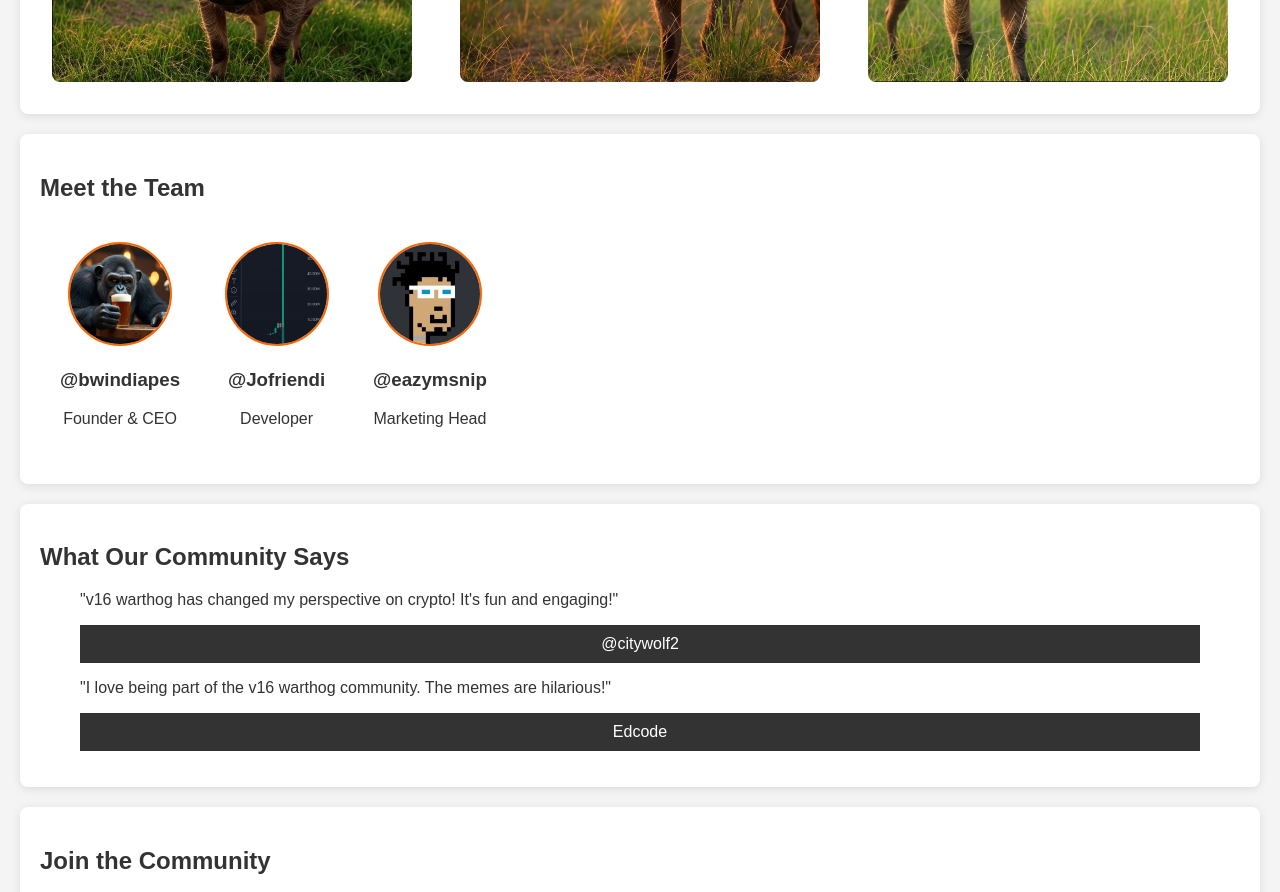
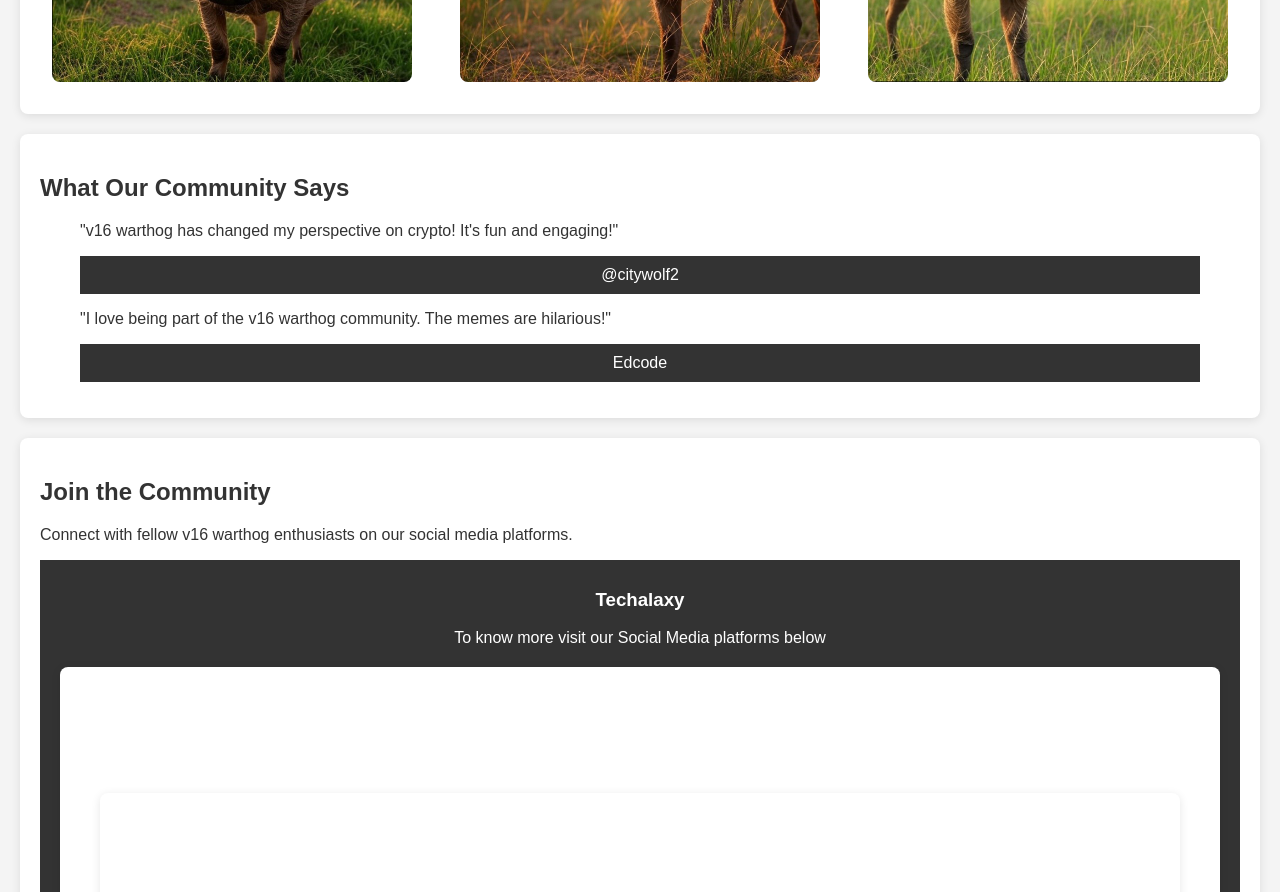
Before and after one commit to Edcode-bot/Split-Box, a plain HTML site: page index.html in a window 1280 px wide. Shown: the part 1300-2192 px from the top of the page. Drawn offline with Linux system fonts and the light colour scheme.

Commit message:
Update index.html

```diff
--- a/index.html
+++ b/index.html
@@ -175,26 +175,6 @@ nav a {
             <img src="w6.png" alt="v16 warthog Image 6" onclick="openLightbox(this.src)">
         </div>
     </section>
-
-    <section id="team">
-        <h2>Meet the Team</h2>
-        <div class="team-member">
-            <img src="admin1.jpg" alt="Team Member 1">
-            <h3>@bwindiapes</h3>
-            <p>Founder & CEO</p>
-        </div>
-        <div class="team-member">
-            <img src="admin2.jpg" alt="Team Member 1">
-            <h3>@Jofriendi</h3>
-            <p>Developer</p>
-        </div>
-        <div class="team-member">
-            <img src="admin3.jpg" alt="Admin 3">
-            <h3>@eazymsnip</h3>
-            <p>Marketing Head</p>
-        </div>
-    </section>
-
     <section id="testimonials">
         <h2>What Our Community Says</h2>
         <blockquote>
@@ -208,9 +188,6 @@ nav a {
     </section>
 
 <section id="community">
-
-
-
         <h2>Join the Community</h2>
         <p>Connect with fellow v16 warthog enthusiasts on our social media platforms.</p>
         <footer id="footer" class="footer light-background">
```
